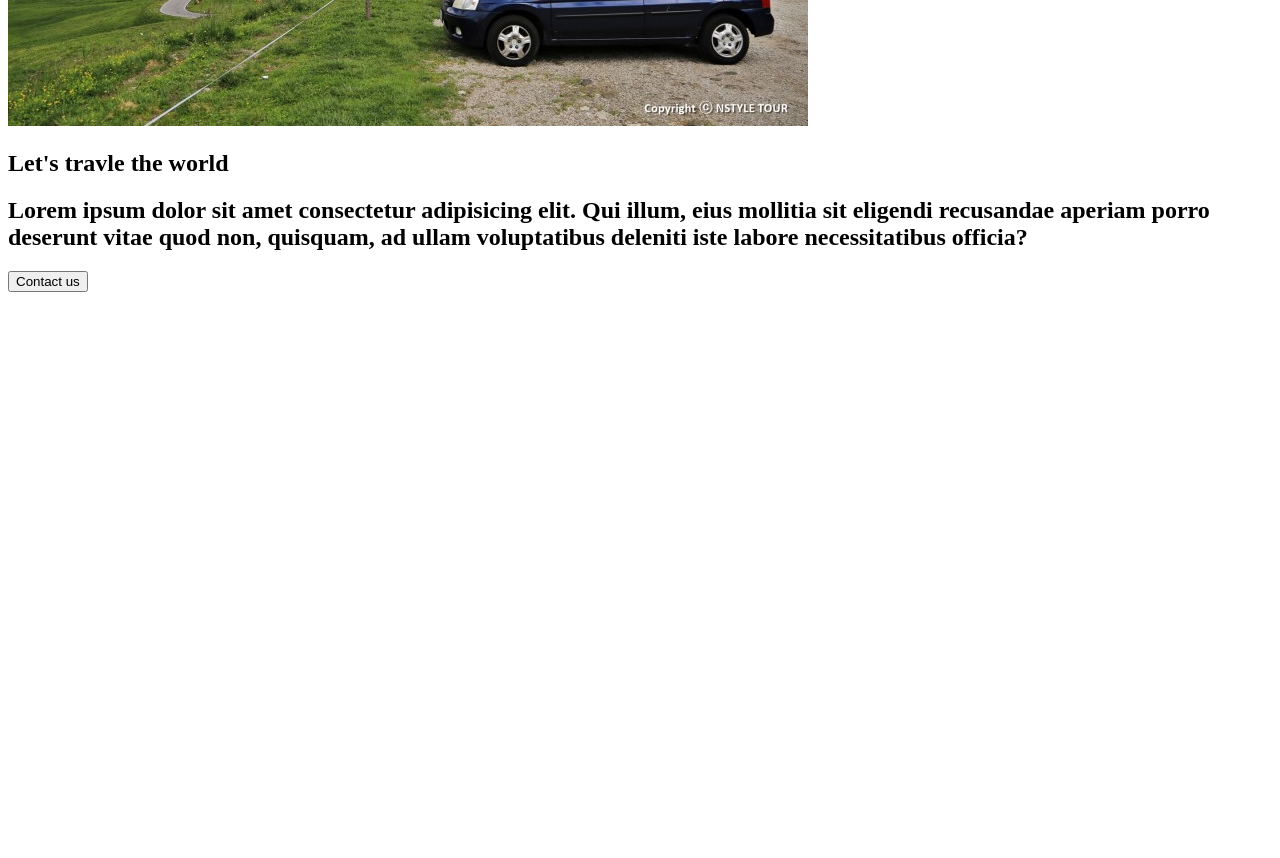
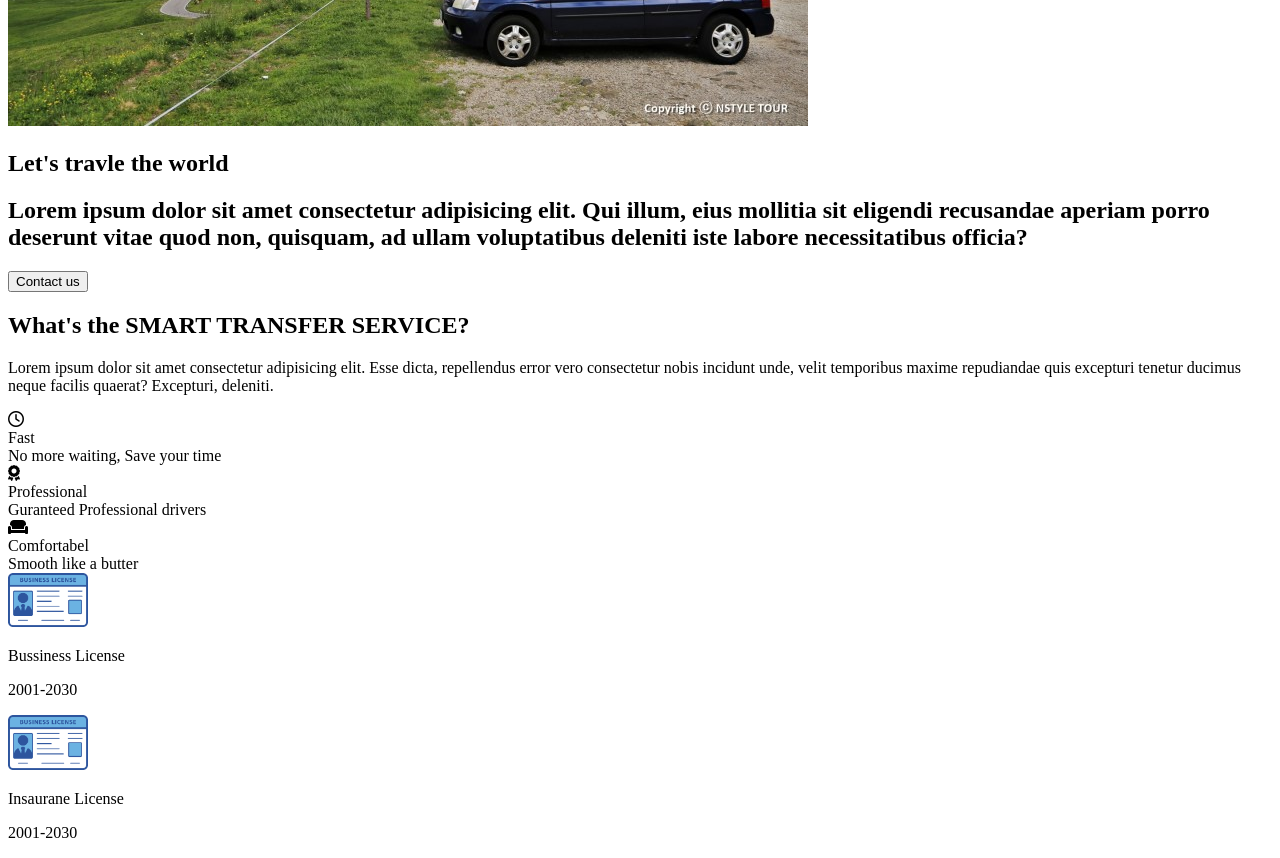
Before and after one commit to taijiro72/Portfolio, a plain HTML site: page index.html in a window 1280 px wide. Shown: the part 573-1431 px from the top of the page. Before the commit the page ends 873 px from the top, so only its background shows below. Drawn offline with Linux system fonts and the light colour scheme.

Commit message:
HTML: About

```diff
--- a/index.html
+++ b/index.html
@@ -44,8 +44,48 @@
         <h2 class="home__description">Lorem ipsum dolor sit amet consectetur adipisicing elit. Qui illum, eius mollitia sit eligendi recusandae aperiam porro deserunt vitae quod non, quisquam, ad ullam voluptatibus deleniti iste labore necessitatibus officia?</h2>
         <button class="home__contact">Contact us</button>
     </section>
+
     <!-- about -->
-    <section id="about"></section>
+    <section id="about">
+        <h1>What's the SMART TRANSFER SERVICE?</h1>
+        <p>Lorem ipsum dolor sit amet consectetur adipisicing elit. Esse dicta, repellendus error vero consectetur nobis incidunt unde, velit temporibus maxime repudiandae quis excepturi tenetur ducimus neque facilis quaerat? Excepturi, deleniti. </p>
+        <div class="about__majors">
+            <div class="major">
+                <div class="major__icon">
+                    <i class="far fa-clock"></i>
+                </div>
+                <div class="major_ _title">Fast</div>
+                <div class="major__description">No more waiting, Save your time </div>
+            </div>
+            <div class="major">
+                <div class="major__icon">
+                    <i class="fas fa-award"></i>
+                </div>
+                <div class="major_ _title">Professional</div>
+                <div class="major__description">Guranteed Professional drivers </div>
+            </div>
+            <div class="major">
+                <div class="major__icon">
+                    <i class="fas fa-couch"></i>
+                </div>
+                <div class="major_ _title">Comfortabel</div>
+                <div class="major__description">Smooth like a butter </div>
+            </div>
+        </div>
+        <div class="job__name">
+            <div class="job">
+                <img src="imgs/logo/bs.png" width="80" alt="라이센스" class="job__logo" />
+                <p class="job__name">Bussiness License</p>
+                <p class="job__period">2001-2030</p>
+            </div>
+            <div class="job">
+                <img src="imgs/logo/bs.png" width="80" alt="라이센스" class="job__logo" />
+                <p class="job__name">Insaurane License</p>
+                <p class="job__period">2001-2030</p>
+            </div>
+        </div>
+    </section>
+
     <!-- skills -->
     <section id="skills"></section>
     <!-- work -->
```
Also changed, not shown: imgs/logo/bs.png (added).
